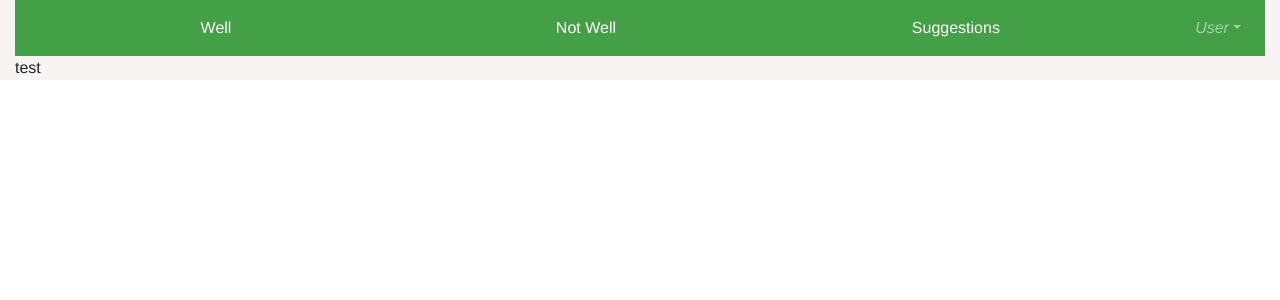
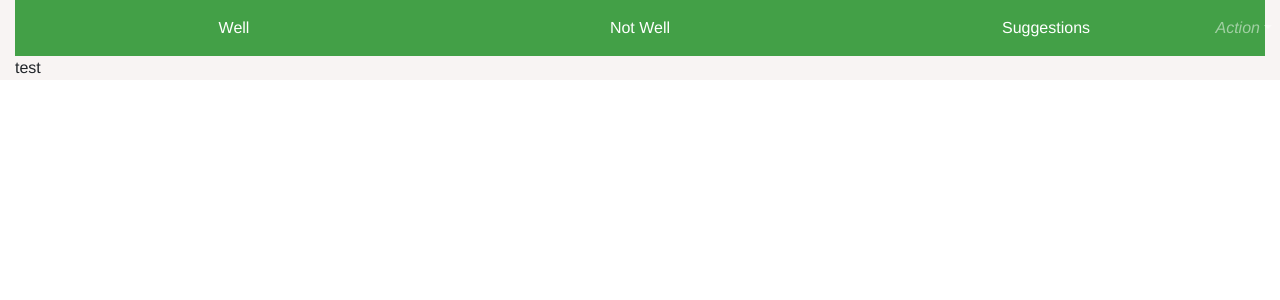
Before and after one commit to 1075551055/agile_retro_meeting_tool, a Vue app: page /#/ in a window 1280 px wide. Shown: the top 300 px of the page. Built offline with nearby package versions, Linux system fonts and the light colour scheme.

Commit message:
adjust header less structrue
adjust header less structrue

```diff
--- a/src/components/Header.vue
+++ b/src/components/Header.vue
@@ -1,6 +1,6 @@
 <template>
   <!--自适应容器  -->
-  <b-container>
+  <b-container class="header">
     <b-navbar toggleable="md" type="dark" variant="info">
       <b-navbar-toggle target="nav_collapse"></b-navbar-toggle>
 
@@ -14,11 +14,11 @@
         </b-navbar-nav>
 
         <!-- Right aligned nav items -->
-        <b-navbar-nav class="ml-auto">
+        <b-navbar-nav class="ml-auto action">
           <b-nav-item-dropdown right>
             <!-- Using button-content slot -->
             <template slot="button-content">
-              <em>User</em>
+              <em>Action</em>
             </template>
           </b-nav-item-dropdown>
         </b-navbar-nav>
@@ -43,25 +43,31 @@ export default {};
   max-width: 100%;
 }
 
-.comment{
-  &.navbar-nav{
-    width: 96%;
+.header {
+  // well , not well, suggestions
+  .comment {
+    &.navbar-nav {
+      width: 100%;
+    }
+    .nav-item {
+      width: 33.333333%;
+      text-align: center;
+    }
   }
-  .nav-item{
-    width: 32%;
-    text-align: center;
+  .bg-info {
+    background-color: #43a047 !important;
   }
-}
-
-.bg-info{
-  background-color: #43A047 !important;
-}
-
-.navbar-dark{
-  .navbar-nav{
-    .nav-link{
-      color: #fff;
+  .navbar-dark {
+    .navbar-nav {
+      .nav-link {
+        color: #fff;
+      }
     }
+  }
+  // action
+  .action {
+    position: fixed;
+    right: 0;
   }
 }
 </style>
```
